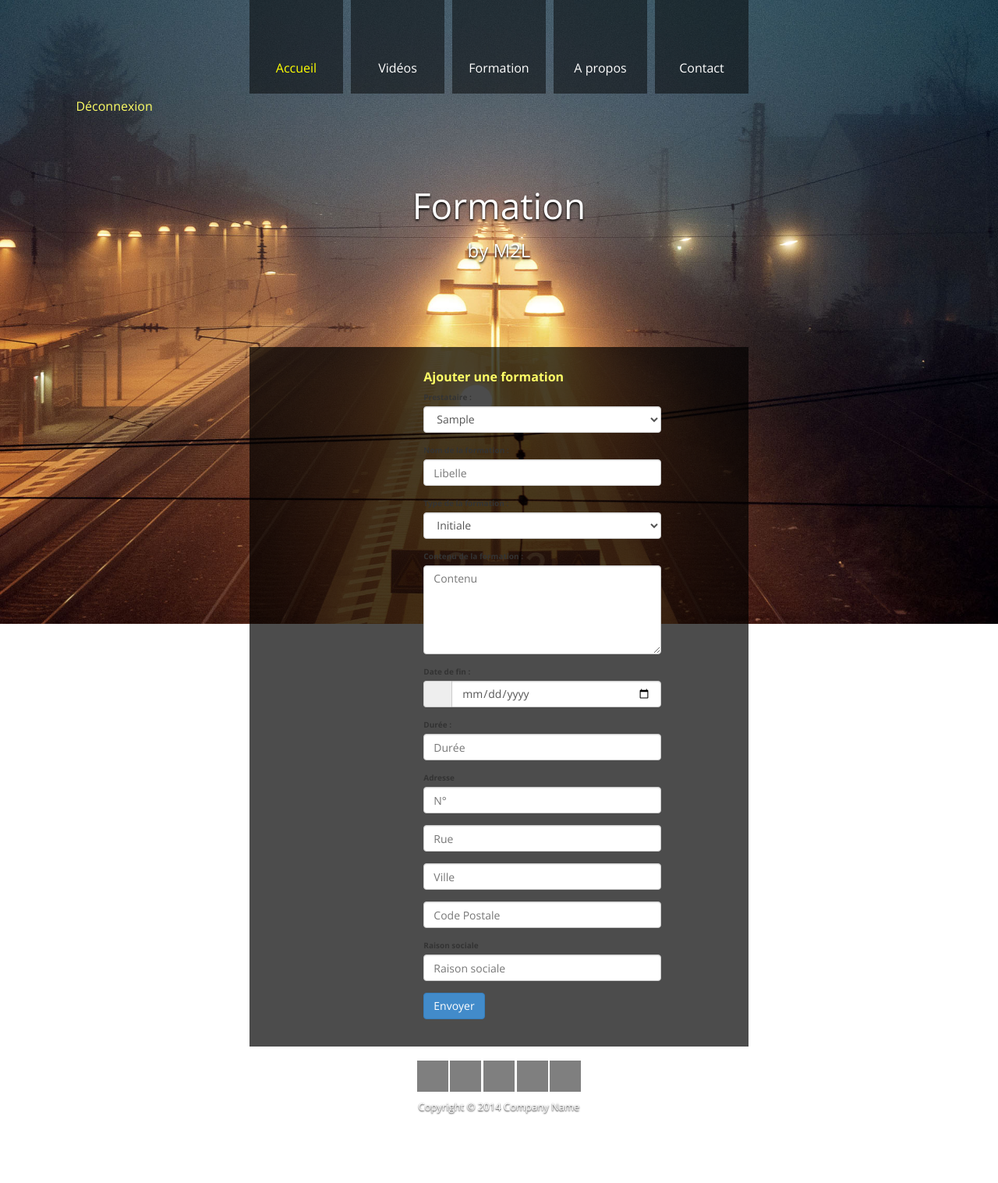
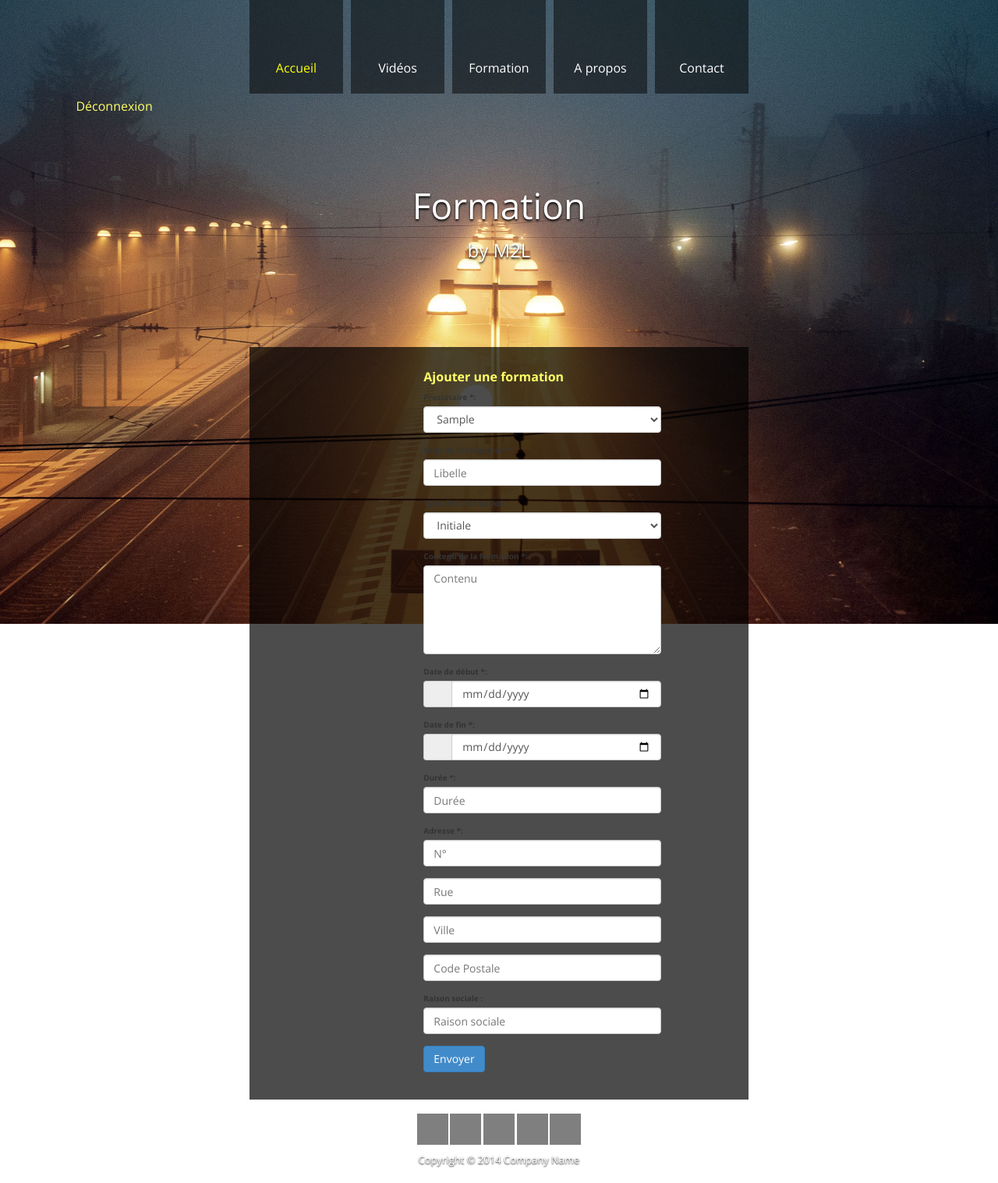
Before and after one commit to Waner974/Php, a PHP site: template M2L/Views/gestionFormation.php in a window 1280 px wide. Shown: the whole page at 78% size. Before the commit the page ends 1430 px from the top, so only its background shows below. Run offline with PHP 8.4, Linux system fonts and the light colour scheme; the template is opened without the code that fills it: most values are stand-ins (such as "Sample title", 1, 10 or a date in 2020); some libraries are stand-ins or nearby versions; some web fonts are replaced.

Commit message:
Ajustement calendrier & modif formulaire gestionFormation (ajout date_début & required)

```diff
--- a/M2L/Models/gestionFormation.php
+++ b/M2L/Models/gestionFormation.php
@@ -24,10 +24,11 @@ function addFormation()
 
     $id_a = $bdd->lastInsertId();
 
-    $sql = "INSERT INTO formation (libelle, contenu, date_f, NbJour, id_p, id_a) VALUES (:libelle,:contenu,:date_f,:NbJour,:id_p,:id_a)";
+    $sql = "INSERT INTO formation (libelle, contenu, date_d, date_f, NbJour, id_p, id_a) VALUES (:libelle,:contenu, :date_d, :date_f,:NbJour,:id_p,:id_a)";
     $requete = $bdd->prepare($sql);
     $requete->bindParam(':libelle', $_POST['libelle']);
     $requete->bindParam(':contenu', $_POST['contenu']);
+    $requete->bindParam(':date_d', $_POST['date_d']);
     $requete->bindParam(':date_f', $_POST['date_f']);
     $requete->bindParam(':NbJour', $_POST['nbJour']);
     $requete->bindParam(':id_p', $_POST['presta']);
--- a/M2L/Views/gestionFormation.php
+++ b/M2L/Views/gestionFormation.php
@@ -9,8 +9,8 @@
                     <div class="box-body">
                         <per> <?php //if(isset($_POST)) { var_dump($_POST); }?> </per>
                         <div class="form-group">
-                            <label for="libelle">Prestataire : </label>
-                            <select class="form-control" name="presta">
+                            <label for="libelle">Prestataire *: </label>
+                            <select class="form-control" name="presta" required>
                                 <?php
                                 if (sizeof($presta) > 0) {
                                     foreach ($presta as $key => $value) {
@@ -25,8 +25,8 @@
                         <div class="form-group">
 
                             <div class="form-group">
-                                <label for="libelle">Nom de la formation : </label>
-                                <input type="text" id="libelle" name="libelle" class="form-control" placeholder="Libelle"/>
+                                <label for="libelle">Nom de la formation *: </label>
+                                <input type="text" id="libelle" name="libelle" class="form-control" placeholder="Libelle" required/>
                             </div>
 
                             <div class="form-group">
@@ -38,39 +38,48 @@
                             </div>
 
                             <div class="form-group">
-                                <label for="contenu">Contenu de la formation : </label>
-                                <textarea id="contenu" name="contenu" class="form-control" rows="5" placeholder="Contenu"></textarea>
+                                <label for="contenu">Contenu de la formation *: </label>
+                                <textarea id="contenu" name="contenu" class="form-control" rows="5" placeholder="Contenu" required></textarea>
                             </div>
                             <div class="form-group">
-                                <label for="date_f">Date de fin : </label>
+                                <label for="date_d">Date de début *: </label>
                                 <div class="input-group date">
                                     <div class="input-group-addon">
                                         <i class="fa fa-calendar"></i>
                                     </div>
-                                    <input type="date" id="date_f" name="date_f" class="form-control"/>
+                                    <input type="date" id="date_d" name="date_d" class="form-control" required/>
                                 </div>
                             </div>
                             <div class="form-group">
-                                <label for="nbJour">Durée : </label>
-                                <input type="number" id="nbJour" name="nbJour" class="form-control" placeholder="Durée"/>
-                            </div>
-                            <label>Adresse</label>
-                            <div class="form-group">
-                                <input type="number" id="numero" name="numero" class="form-control" placeholder="N°"/>
+                                <label for="date_f">Date de fin *: </label>
+                                <div class="input-group date">
+                                    <div class="input-group-addon">
+                                        <i class="fa fa-calendar"></i>
+                                    </div>
+                                    <input type="date" id="date_f" name="date_f" class="form-control" required/>
+                                </div>
                             </div>
                             <div class="form-group">
-                                <input type="text" id="rue" name="rue" class="form-control" placeholder="Rue"/>
+                                <label for="nbJour">Durée *: </label>
+                                <input type="number" id="nbJour" name="nbJour" class="form-control" placeholder="Durée" required/>
+                            </div>
+                            <label>Adresse *:</label>
+                            <div class="form-group">
+                                <input type="number" id="numero" name="numero" class="form-control" placeholder="N°" required/>
                             </div>
                             <div class="form-group">
-                                <input type="text" id="commune" name="commune" class="form-control" placeholder="Ville"/>
+                                <input type="text" id="rue" name="rue" class="form-control" placeholder="Rue" required/>
                             </div>
                             <div class="form-group">
-                                <input type="text" id="code postale" name="code postale" class="form-control" placeholder="Code Postale"/>
+                                <input type="text" id="commune" name="commune" class="form-control" placeholder="Ville" required/>
+                            </div>
+                            <div class="form-group">
+                                <input type="text" id="code postale" name="code postale" class="form-control" placeholder="Code Postale" required/>
                             </div>
 
                             <div class="form-group">
-                                <label for="raison_s">Raison sociale</label>
-                                <input type="text" id="raison_s" name="raison_s" class="form-control" placeholder="Raison sociale"/>
+                                <label for="raison_s">Raison sociale :</label>
+                                <input type="text" id="raison_s" name="raison_s" class="form-control" placeholder="Raison sociale" required/>
                             </div>
 
                             <button type="submit" name="submit" class="btn btn-primary">Envoyer</button>
```
Also changed, not shown: M2L/Controllers/events.php (+1 -62 lines), M2L/Views/layout2.php (+6 -5 lines).
